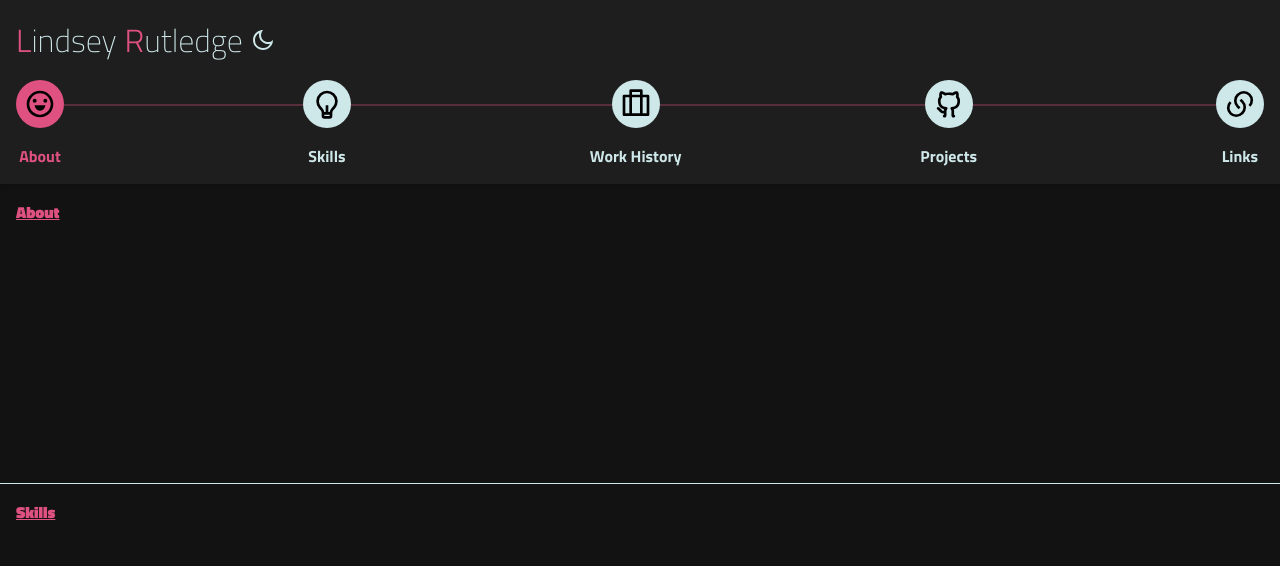
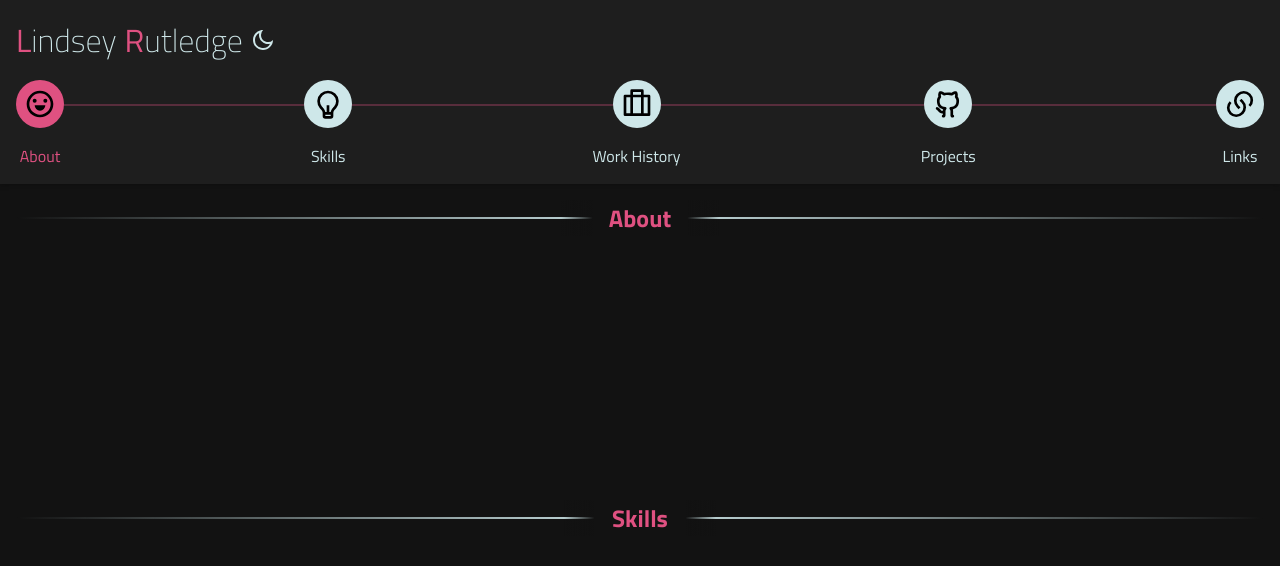
Before and after one commit to LindseyRutledge/portfolio, a React (Create React App) app: page / in a window 1280 px wide. Shown: the top 566 px of the page. Built offline with nearby package versions, Linux system fonts and the light colour scheme.

Commit message:
Adding styling around section headings, fix minor font issue.

```diff
--- a/src/assets/styles/fonts.scss
+++ b/src/assets/styles/fonts.scss
@@ -38,7 +38,7 @@
 @font-face {
     font-family: "Titillium Web";
     src: url('../fonts/TitilliumWeb/TitilliumWeb-Regular.ttf') format('truetype');
-    font-weight: 400, normal;
+    font-weight: 400;
     font-style: normal;
 }
 
@@ -46,7 +46,7 @@
 @font-face {
     font-family: "Titillium Web";
     src: url('../fonts/TitilliumWeb/TitilliumWeb-Italic.ttf') format('truetype');
-    font-weight: 400, normal;
+    font-weight: 400;
     font-style: italic;
 }
 
@@ -70,14 +70,14 @@
 @font-face {
     font-family: "Titillium Web";
     src: url('../fonts/TitilliumWeb/TitilliumWeb-Bold.ttf') format('truetype');
-    font-weight: 700, bold;
+    font-weight: 700;
     font-style: normal;
 }
 
 // Bold Italic
 @font-face {
     font-family: "Titillium Web";
-    src: url('../fonts/TitilliumWeb/TitilliumWeb-Bold.ttf') format('truetype');
+    src: url('../fonts/TitilliumWeb/TitilliumWeb-BoldItalic.ttf') format('truetype');
     font-weight: 700;
     font-style: italic;
 }
--- a/src/assets/styles/global.scss
+++ b/src/assets/styles/global.scss
@@ -1,5 +1,6 @@
 @import './variables.scss';
 @import './themes.scss';
+@import './fonts.scss';
 
 *, *::before, *::after {
     box-sizing: border-box;
--- a/src/assets/styles/variables.scss
+++ b/src/assets/styles/variables.scss
@@ -1,5 +1,3 @@
-@import './fonts.scss';
-
 // Spacing
 
 $standard-spacing: 1rem;
--- a/src/components/PortfolioPage/PortfolioPage.scss
+++ b/src/components/PortfolioPage/PortfolioPage.scss
@@ -6,12 +6,6 @@
     color: var(--background-text);
     display: flex;
     flex-direction: column;
-
-    .PortfolioPage-heading {
-        color: var(--secondary);
-        font-weight: bold;
-        text-decoration: underline;
-    }
 
     .PortfolioPage-header {
         background-color: var(--background-variant);
@@ -34,7 +28,7 @@
             .PortfolioPage-name {
                 &::first-letter {
                     color: var(--secondary);
-                    font-weight: 300;
+                    font-weight: 400;
                 }
             }
 
@@ -46,6 +40,10 @@
                 cursor: pointer;
                 display: flex;
                 font-size: 1.5rem;
+
+                &:hover {
+                    color: var(--secondary);
+                }
             }
         }
 
@@ -122,8 +120,29 @@
             min-height: 300px;
             padding: $standard-spacing;
 
-            &:not(:last-child) {
-                border-bottom: 1px solid var(--primary);
+            .PortfolioPage-heading {
+                align-items: center;
+                color: var(--secondary);
+                display: flex;
+                justify-content: center;
+                font-weight: bold;
+                text-align: center;
+                font-size: 1.5rem;
+                position: relative;
+
+                .PortfolioPage-heading-text {
+                    background: linear-gradient(to right, transparent, var(--background) 20%, var(--background) 80%, transparent);
+                    padding: 0 ($standard-spacing * 3);
+                    z-index: 1;
+                }
+
+                &::after {
+                    content: '';
+                    height: 2px;
+                    width: 100%;
+                    position: absolute;
+                    background: linear-gradient(to right, transparent, var(--primary), transparent);
+                }
             }
         }
     }
--- a/src/components/PortfolioPage/PortfolioPage.tsx
+++ b/src/components/PortfolioPage/PortfolioPage.tsx
@@ -172,7 +172,9 @@ export const PortfolioPage: FunctionComponent = () => {
                             className='PortfolioPage-section'
                             ref={section => section ? sectionsRef.current[i] = section : undefined}
                         >
-                            <div className='PortfolioPage-heading'>{section.label}</div>
+                            <div className='PortfolioPage-heading'>
+                                <span className='PortfolioPage-heading-text'>{section.label}</span>
+                            </div>
                         </div>
                     );
                 })}
```
